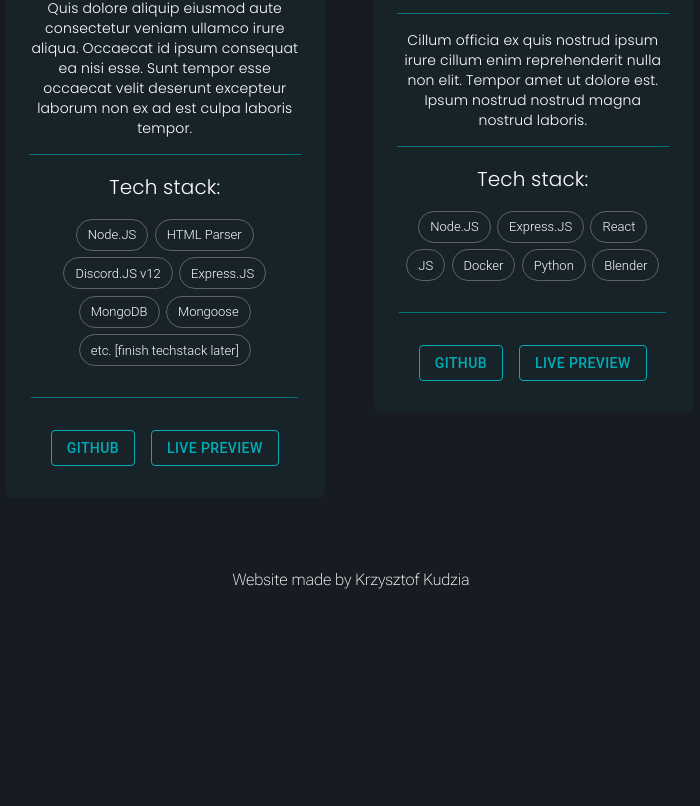
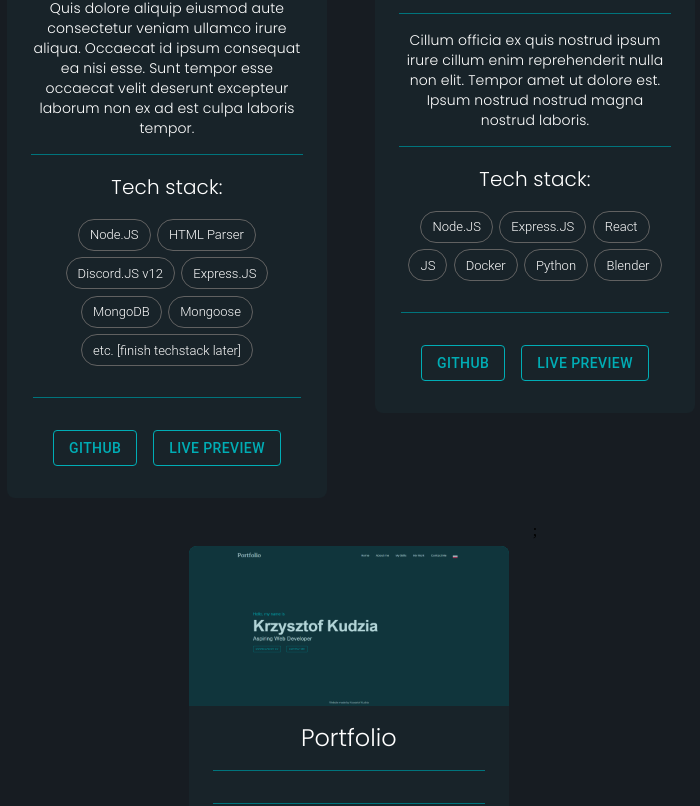
Before and after one commit to kdKrzysztof/portfolio, a Next.js app: page /Portfolio in a window 1280 px wide. Shown: the part 454-1260 px from the top of the page, without its empty margins (289-989 px from the left). Before the commit the page ends 1043 px from the top, so only its background shows below. Built offline with nearby package versions, Linux system fonts and the light colour scheme.

Commit message:
feat: list component for about me

```diff
--- a/components/Project.tsx
+++ b/components/Project.tsx
@@ -45,7 +45,7 @@ const Project: FC<ProjectProps> = ({
           alignItems: 'center',
           position: 'relative',
           marginTop: '1rem',
-          width: '18rem',
+          width: '17.5rem',
           '::after': {
             content: '""',
             width: '17rem',
@@ -57,17 +57,45 @@ const Project: FC<ProjectProps> = ({
         }}>
         {ProjectName}
       </Typography>
+      <Box
+        component="div"
+        sx={
+          {
+            // overflow: 'auto',
+            // height: '6.5rem'
+            // '&::-webkit-scrollbar': {
+            //   width: 2
+            // },
+            // '&::-webkit-scrollbar-track': {
+            //   boxShadow: `inset 0 0 6px rgba(0, 0, 0, 0.3)`
+            // },
+            // '&::-webkit-scrollbar-thumb': {
+            //   backgroundColor: '#00747C',
+            //   borderRadius: '999rem',
+            //   opacity: '0.3'
+            // }
+          }
+        }>
+        <Typography
+          variant="body2"
+          style={poppins.style}
+          sx={{
+            display: 'flex',
+            flexDirection: 'column',
+            justifyContent: 'center',
+            alignItems: 'center',
+            width: '17rem'
+          }}>
+          {ProjectDesc}
+        </Typography>
+      </Box>
       <Typography
-        variant="body2"
+        variant="h6"
         style={poppins.style}
         sx={{
           display: 'flex',
           flexDirection: 'column',
-          justifyContent: 'center',
-          alignItems: 'center',
-          position: 'relative',
-          width: '17rem',
-          '::after': {
+          '::before': {
             content: '""',
             width: '17rem',
             height: '1px',
@@ -76,9 +104,6 @@ const Project: FC<ProjectProps> = ({
             backgroundColor: '#00747C'
           }
         }}>
-        {ProjectDesc}
-      </Typography>
-      <Typography variant="h6" style={poppins.style}>
         Tech stack:
       </Typography>
       <Box
--- a/components/ProjectsObject.tsx
+++ b/components/ProjectsObject.tsx
@@ -2,6 +2,8 @@ import type { ProjectObjInterface } from '@/types';
 import getLanguage from '@/components/GetLanguage';
 
 import bpdiscordbot from '@/public/projects/bpdiscordbot.png';
+import buildaverseclothing from '@/public/projects/buildaverseclothingpreviewer.png';
+import portfolioproject from '@/public/projects/portfolioproject.png';
 
 export const projectObjFunc = () => {
   let selectedLanguage = getLanguage();
@@ -23,19 +25,18 @@ export const projectObjFunc = () => {
       ]
     },
     {
-      imageURL: bpdiscordbot,
+      imageURL: buildaverseclothing,
       projectName: 'Buildaverse Clothing Previewer',
       projectDesc: selectedLanguage.MyWork.Project2,
       LivePreviewLink: '',
-      techStack: [
-        'Node.JS',
-        'Express.JS',
-        'React',
-        'JS',
-        'Docker',
-        'Python',
-        'Blender'
-      ]
+      techStack: ['Node.JS', 'Express.JS', 'React', 'JS', 'Docker', 'Python', 'Blender']
+    },
+    {
+      imageURL: portfolioproject,
+      projectName: 'Portfolio',
+      projectDesc: selectedLanguage.MyWork.Project3,
+      LivePreviewLink: '',
+      techStack: ['Node.JS', 'Express.JS', 'React', 'JS', 'Docker', 'Python', 'Blender']
     }
   ];
   return projectsObj;
```
Also changed, not shown: components/List.tsx (added, +34 -0 lines), pages/About.tsx (+6 -9 lines), types.ts (+7 -0 lines).
